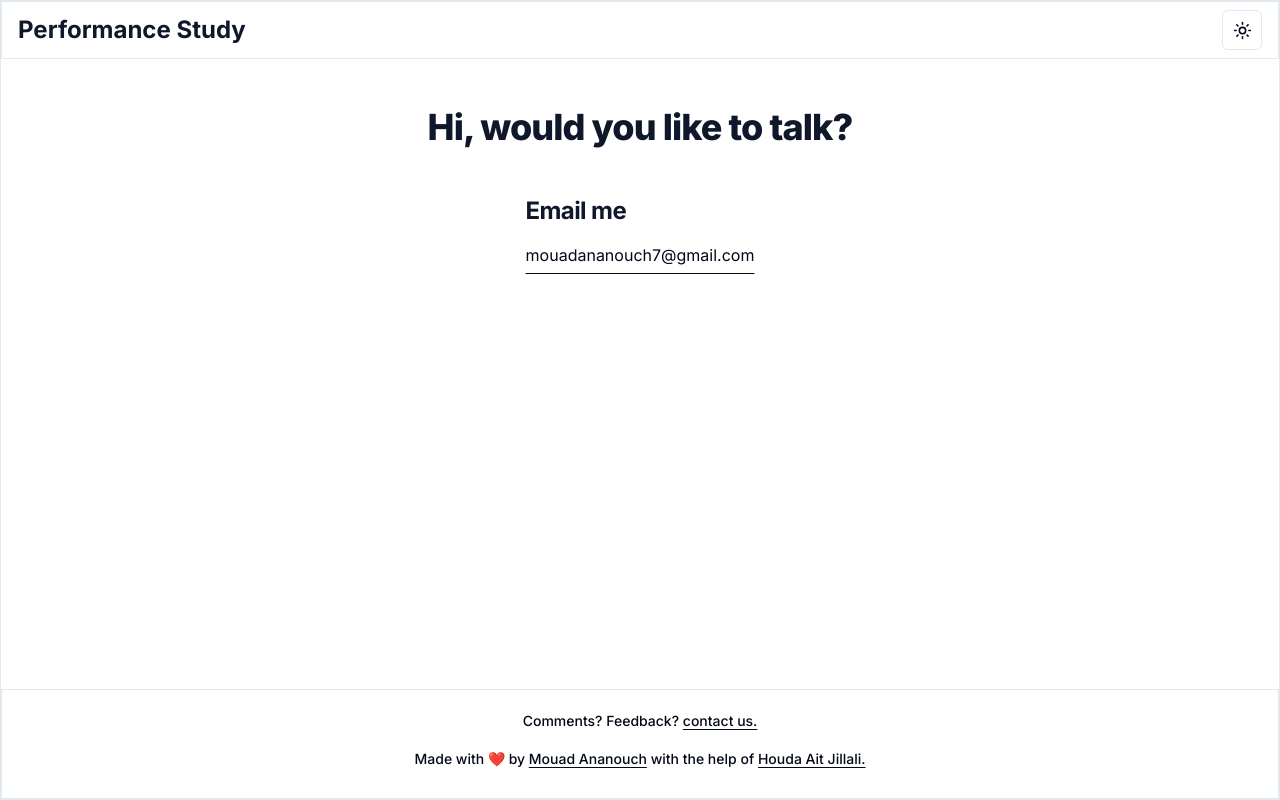
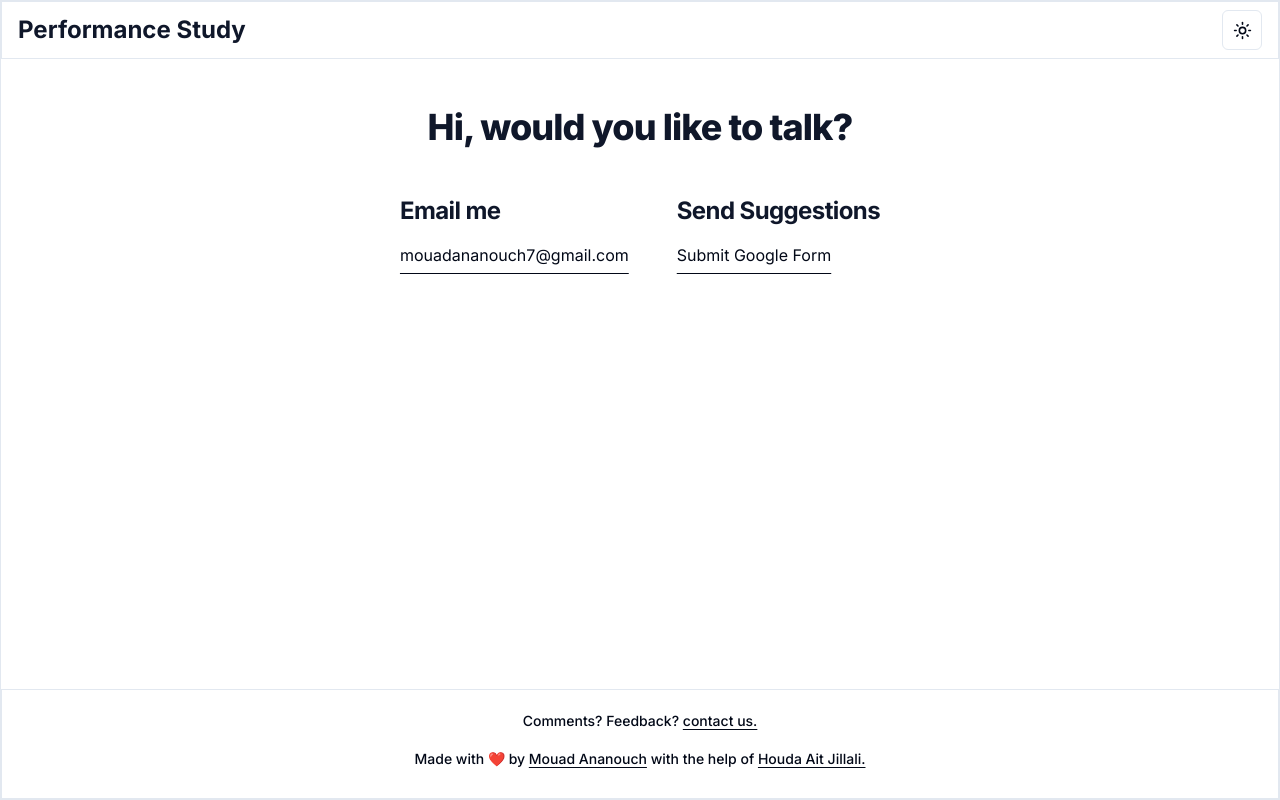
Before and after one commit to mouad-P7/performance-study, a Next.js app: page /contact-us in a window 1280 px wide. Built offline with nearby package versions, Linux system fonts and the light colour scheme.

Commit message:
Add google form to contact-us page.

```diff
--- a/src/app/contact-us/page.tsx
+++ b/src/app/contact-us/page.tsx
@@ -14,20 +14,24 @@ export default function ContactUsPage() {
           </h2>
           <Link
             href="mailto:mouadananouch7@gmail.com"
-            className="underline underline-offset-[12px]"
+            className="underline underline-offset-[12px] transition-transform hover:scale-[1.1]"
           >
             mouadananouch7@gmail.com
           </Link>
         </div>
 
-        {/* <div className="flex flex-col gap-4">
+        <div className="flex flex-col gap-4">
           <h2 className="text-2xl text-primary font-bold tracking-tight">
             Send Suggestions
           </h2>
-          <Link href="" className="underline underline-offset-[12px]" >
+          <Link
+            target="_blank"
+            href="https://docs.google.com/forms/d/e/1FAIpQLSf168Aj0stQIrMS8-RUpu9b13x2A89V9ktrEZLJHo2efecIDw/viewform"
+            className="underline underline-offset-[12px] transition-transform hover:scale-[1.1]"
+          >
             Submit Google Form
           </Link>
-        </div> */}
+        </div>
       </div>
     </div>
   );
```
